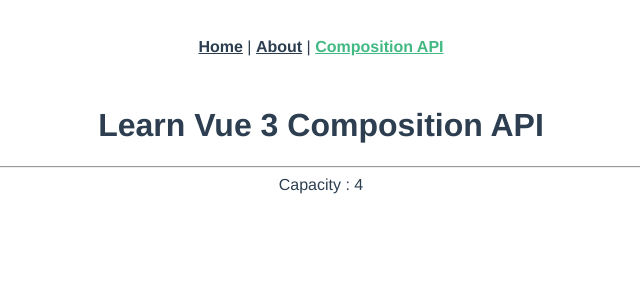
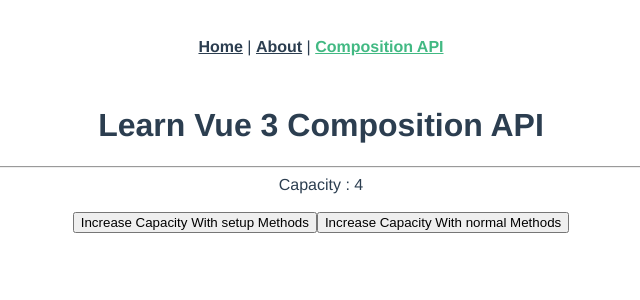
Before and after one commit to vhalegax/learn-vue3-composition-api, a Vue app: page /composition-api in a window 1280 px wide. Shown: the top 300 px of the page, without its empty margins (319-959 px from the left). Built offline with nearby package versions, Linux system fonts and the light colour scheme.

Commit message:
add methods to increase capacity

```diff
--- a/src/views/CompositionAPI.vue
+++ b/src/views/CompositionAPI.vue
@@ -3,6 +3,15 @@
     <h1>Learn Vue 3 Composition API</h1>
     <hr />
     Capacity : {{ capacity }}
+
+    <br />
+    <br />
+    <button @click="increaseCapacityWithSetupMetdhods()">
+      Increase Capacity With setup Methods
+    </button>
+    <button @click="increaseCapacityWithNormalMethods()">
+      Increase Capacity With normal Methods
+    </button>
   </div>
 </template>
 
@@ -11,7 +20,26 @@
 export default {
   setup() {
     const capacity = ref(4);
-    return { capacity };
+
+    function increaseCapacityWithSetupMetdhods() {
+      alert("plus with setup methods");
+      capacity.value += 1;
+    }
+
+    return { capacity, increaseCapacityWithSetupMetdhods };
+  },
+
+  data() {
+    return {
+      // capacity: 1,
+    };
+  },
+
+  methods: {
+    increaseCapacityWithNormalMethods() {
+      alert("plus with normal methods");
+      this.capacity += 1;
+    },
   },
 };
 </script>
```
